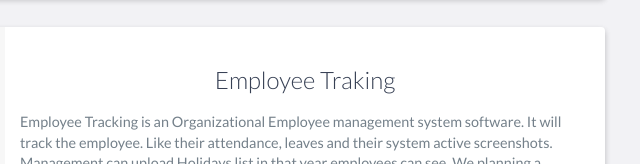
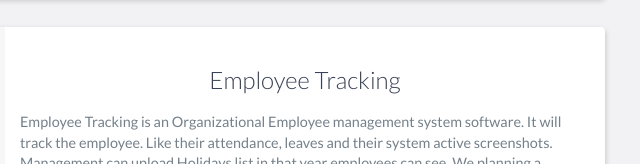
Before and after one commit to DeveloperSpiritTeam-95/my-portfolio, a plain HTML site: page index.html in a window 1280 px wide. Shown: the part 2556-2720 px from the top of the page, 485-1125 px from the left. Drawn offline with nearby package versions, Linux system fonts and the light colour scheme.

Commit message:
Update index.html

```diff
--- a/index.html
+++ b/index.html
@@ -236,7 +236,7 @@
             </div>
             <!-- End .project-image -->
             <div class="project-info">
-              <h3>Employee Traking</h3>
+              <h3>Employee Tracking</h3>
               <p>
                 Employee Tracking is an Organizational Employee management
                 system software. It will track the employee. Like their
```
